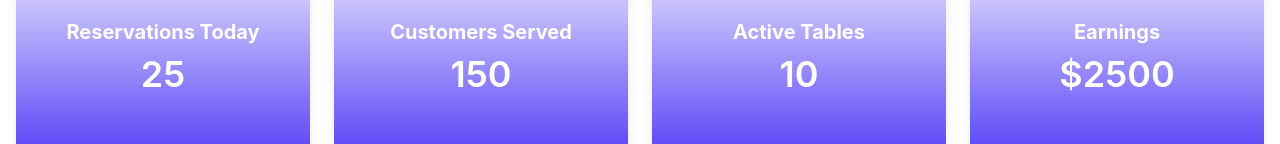
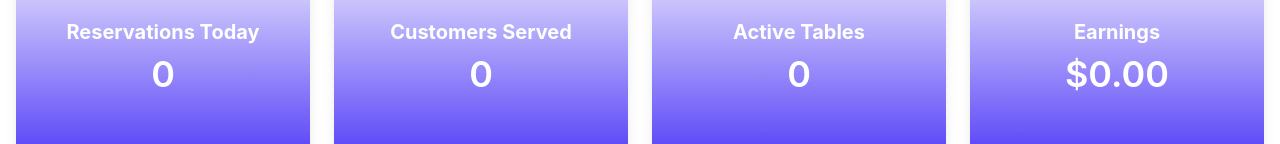
Before and after one commit to Isaac-8080/ReserveEase, a React (Vite) app: page /admin in a window 1280 px wide. Shown: the part 992-1136 px from the top of the page. Built offline with nearby package versions, Linux system fonts and the light colour scheme.

Commit message:
statistics page updates dynamically

```diff
--- a/src/components/dashboard/Statistics.jsx
+++ b/src/components/dashboard/Statistics.jsx
@@ -1,33 +1,46 @@
-import React from "react";
-import {
-  BiUser,
-  BiListCheck,
-  BiBook,
-  BiDollarCircle,
-} from "react-icons/bi";
+import React, { useContext, useMemo } from "react";
+import { BiUser, BiListCheck, BiBook, BiDollarCircle } from "react-icons/bi";
 import Card from "./Cards";
+import { ReservationsContext } from "../../contexts/ReservationContext";
 
 function Statistics() {
+  const { reservationList = [] } = useContext(ReservationsContext);
+
+  const statistics = useMemo(() => {
+    const reservationsToday = reservationList.length;
+    const customersServed = reservationList.reduce(
+      (total, res) => total + (res.tableGuests || 0),
+      0
+    );
+    const activeTables = reservationsToday;
+    const earnings = reservationList.reduce(
+      (total, res) => total + (res.tablePrice || 0),
+      0
+    );
+
+    return { reservationsToday, customersServed, activeTables, earnings };
+  }, [reservationList]);
+
   return (
     <div className="grid grid-cols-1 md:grid-cols-2 lg:grid-cols-4 gap-6 my-8">
       <Card
         title="Reservations Today"
-        content="25"
+        content={statistics.reservationsToday}
         icon={<BiBook size={50} />}
       />
       <Card
         title="Customers Served"
-        content="150"
+        content={statistics.customersServed}
         icon={<BiUser size={50} />}
       />
       <Card
         title="Active Tables"
-        content="10"
+        content={statistics.activeTables}
         icon={<BiListCheck size={50} />}
       />
       <Card
         title="Earnings"
-        content="$2500"
+        content={`$${statistics.earnings.toFixed(2)}`} // Formats as currency
         icon={<BiDollarCircle size={50} />}
       />
     </div>
@@ -35,42 +48,3 @@ function Statistics() {
 }
 
 export default Statistics;
-
-
-/*import React from "react";
-import {
-  BiUser,
-  BiListCheck,
-  BiBook,
-  BiDollarCircle,
-} from "react-icons/bi";
-import Card from "./Cards";
-*function Statistics() {
-  return (
-    <div className="grid grid-cols-1 md:grid-cols-2 lg:grid-cols-4 gap-4 my-5">
-      <Card
-        title="Reservations Today"
-        content="25"
-        icon={<BiBook />}
-      />
-      <Card
-        title="Customers Served"
-        content="150"
-        icon={<BiUser />}
-      />
-      <Card
-        title="Active Tables"
-        content="10"
-        icon={<BiListCheck />}
-      />
-       <Card
-        title="Earnings"
-        content="$2500"
-        icon={<BiDollarCircle />}
-      />
-    </div>
-  );
-}
-
-export default Statistics;
-*/
```
